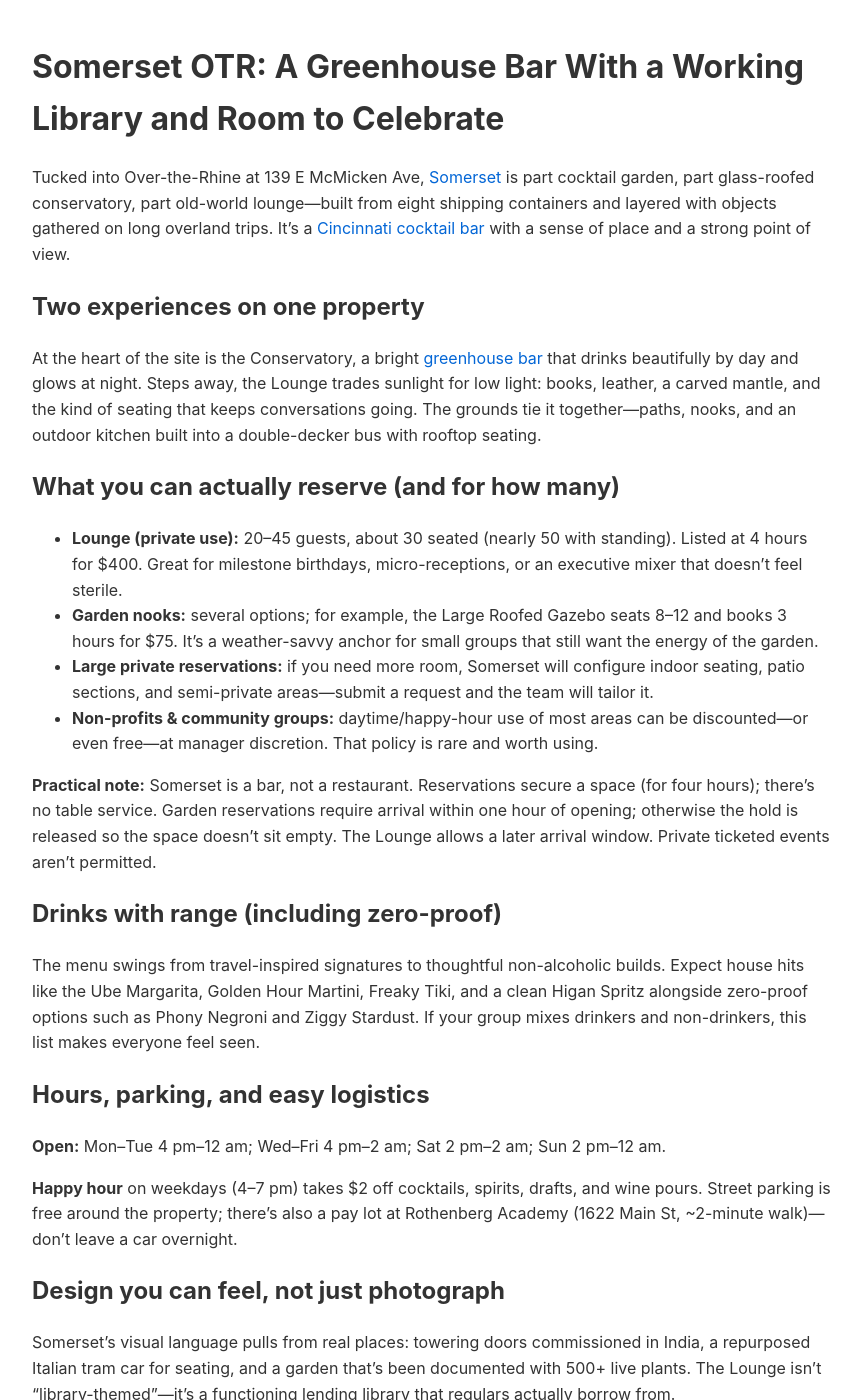
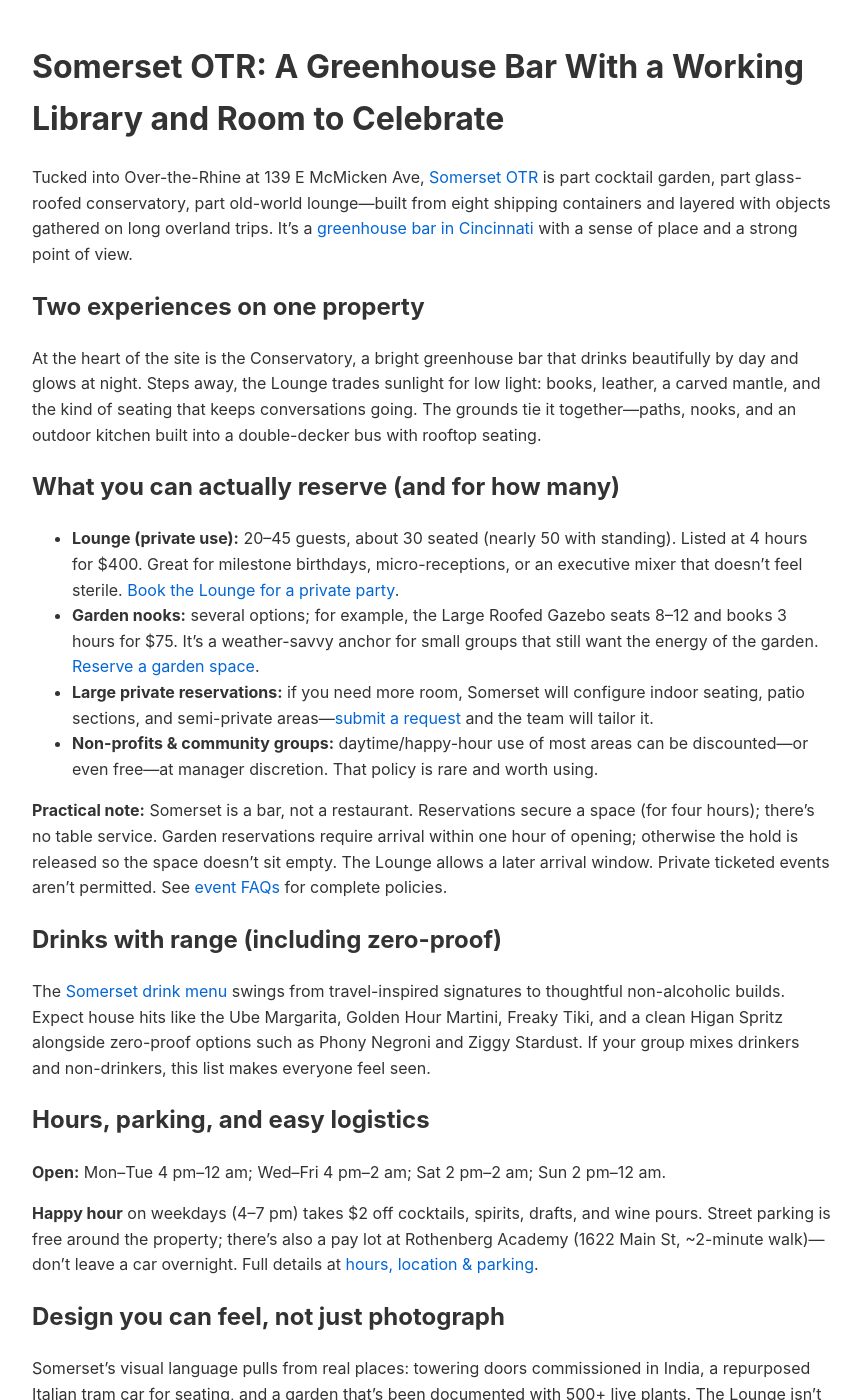
Before and after one commit to lostprojects/somlink, a Jekyll site: the page built from somerset-cincinnati.md, in a window 1280 px wide and 1400 px high. Shown: the whole window, without its empty margins (208-1069 px from the left). Built offline with Jekyll 4.4.1, drawn with Linux system fonts in a browser that asks for light colours; our own code applies the rules of GitHub Pages for plain Markdown files; some of the changed text lies outside the part shown.

Commit message:
Add internal links to Somerset article with proper anchor text

```diff
--- a/somerset-cincinnati.md
+++ b/somerset-cincinnati.md
@@ -1,35 +1,35 @@
 ---
 title: "Somerset OTR Cincinnati | Greenhouse Cocktail Bar & Event Space"
-description: "Conservatory cocktail bar in Cincinnati's OTR with library lounge, garden nooks, and zero-proof drinks. Private bookings 8-45 guests."
+description: "Somerset OTR is Cincinnati's greenhouse cocktail garden with a library lounge, reservable garden nooks, happy hour, and flexible private-party options."
 canonical_url: https://somersetotr.com/
 ---
 
 # Somerset OTR: A Greenhouse Bar With a Working Library and Room to Celebrate
 
-Tucked into Over-the-Rhine at 139 E McMicken Ave, [Somerset](https://somersetotr.com/) is part cocktail garden, part glass-roofed conservatory, part old-world lounge—built from eight shipping containers and layered with objects gathered on long overland trips. It's a [Cincinnati cocktail bar](https://somersetotr.com/) with a sense of place and a strong point of view.
+Tucked into Over-the-Rhine at 139 E McMicken Ave, [Somerset OTR](https://www.somersetotr.com/) is part cocktail garden, part glass-roofed conservatory, part old-world lounge—built from eight shipping containers and layered with objects gathered on long overland trips. It's a [greenhouse bar in Cincinnati](https://www.somersetotr.com/) with a sense of place and a strong point of view.
 
 ## Two experiences on one property
 
-At the heart of the site is the Conservatory, a bright [greenhouse bar](https://somersetotr.com/) that drinks beautifully by day and glows at night. Steps away, the Lounge trades sunlight for low light: books, leather, a carved mantle, and the kind of seating that keeps conversations going. The grounds tie it together—paths, nooks, and an outdoor kitchen built into a double-decker bus with rooftop seating.
+At the heart of the site is the Conservatory, a bright greenhouse bar that drinks beautifully by day and glows at night. Steps away, the Lounge trades sunlight for low light: books, leather, a carved mantle, and the kind of seating that keeps conversations going. The grounds tie it together—paths, nooks, and an outdoor kitchen built into a double-decker bus with rooftop seating.
 
 ## What you can actually reserve (and for how many)
 
-- **Lounge (private use):** 20–45 guests, about 30 seated (nearly 50 with standing). Listed at 4 hours for $400. Great for milestone birthdays, micro-receptions, or an executive mixer that doesn't feel sterile.
-- **Garden nooks:** several options; for example, the Large Roofed Gazebo seats 8–12 and books 3 hours for $75. It's a weather-savvy anchor for small groups that still want the energy of the garden.
-- **Large private reservations:** if you need more room, Somerset will configure indoor seating, patio sections, and semi-private areas—submit a request and the team will tailor it.
+- **Lounge (private use):** 20–45 guests, about 30 seated (nearly 50 with standing). Listed at 4 hours for $400. Great for milestone birthdays, micro-receptions, or an executive mixer that doesn't feel sterile. [Book the Lounge for a private party](https://www.somersetotr.com/loungeapplication).
+- **Garden nooks:** several options; for example, the Large Roofed Gazebo seats 8–12 and books 3 hours for $75. It's a weather-savvy anchor for small groups that still want the energy of the garden. [Reserve a garden space](https://www.somersetotr.com/garden-application).
+- **Large private reservations:** if you need more room, Somerset will configure indoor seating, patio sections, and semi-private areas—[submit a request](https://www.somersetotr.com/largeprivatereservations) and the team will tailor it.
 - **Non-profits & community groups:** daytime/happy-hour use of most areas can be discounted—or even free—at manager discretion. That policy is rare and worth using.
 
-**Practical note:** Somerset is a bar, not a restaurant. Reservations secure a space (for four hours); there's no table service. Garden reservations require arrival within one hour of opening; otherwise the hold is released so the space doesn't sit empty. The Lounge allows a later arrival window. Private ticketed events aren't permitted.
+**Practical note:** Somerset is a bar, not a restaurant. Reservations secure a space (for four hours); there's no table service. Garden reservations require arrival within one hour of opening; otherwise the hold is released so the space doesn't sit empty. The Lounge allows a later arrival window. Private ticketed events aren't permitted. See [event FAQs](https://www.somersetotr.com/faqs) for complete policies.
 
 ## Drinks with range (including zero-proof)
 
-The menu swings from travel-inspired signatures to thoughtful non-alcoholic builds. Expect house hits like the Ube Margarita, Golden Hour Martini, Freaky Tiki, and a clean Higan Spritz alongside zero-proof options such as Phony Negroni and Ziggy Stardust. If your group mixes drinkers and non-drinkers, this list makes everyone feel seen.
+The [Somerset drink menu](https://www.somersetotr.com/drink-menu) swings from travel-inspired signatures to thoughtful non-alcoholic builds. Expect house hits like the Ube Margarita, Golden Hour Martini, Freaky Tiki, and a clean Higan Spritz alongside zero-proof options such as Phony Negroni and Ziggy Stardust. If your group mixes drinkers and non-drinkers, this list makes everyone feel seen.
 
 ## Hours, parking, and easy logistics
 
 **Open:** Mon–Tue 4 pm–12 am; Wed–Fri 4 pm–2 am; Sat 2 pm–2 am; Sun 2 pm–12 am.
 
-**Happy hour** on weekdays (4–7 pm) takes $2 off cocktails, spirits, drafts, and wine pours. Street parking is free around the property; there's also a pay lot at Rothenberg Academy (1622 Main St, ~2-minute walk)—don't leave a car overnight.
+**Happy hour** on weekdays (4–7 pm) takes $2 off cocktails, spirits, drafts, and wine pours. Street parking is free around the property; there's also a pay lot at Rothenberg Academy (1622 Main St, ~2-minute walk)—don't leave a car overnight. Full details at [hours, location & parking](https://www.somersetotr.com/hourslocationparking).
 
 ## Design you can feel, not just photograph
 
@@ -44,7 +44,7 @@ Somerset's visual language pulls from real places: towering doors commissioned i
 
 ## The sister venue for larger gatherings
 
-One block east at 1415 Republic St, [Somerhaus](https://somerhaus.space/) offers a 3,080-square-foot industrial event space with skylight, full bar infrastructure, and capacity for 80–130 guests. If your gathering outgrows Somerset's lounge or you need a ceremony + reception venue, Somerhaus is the natural partner—same design sensibility, different scale.
+One block east at 1415 Republic St, [Somerhaus](https://somerhaus.space/) offers a 3,080-square-foot industrial event space with skylight, full bar infrastructure, and capacity for 80–130 guests. If your gathering outgrows Somerset's lounge or you need a [ceremony + reception venue](https://somerhaus.space/), Somerhaus is the natural partner—same design sensibility, different scale.
 
 ## Quick facts
 
```
